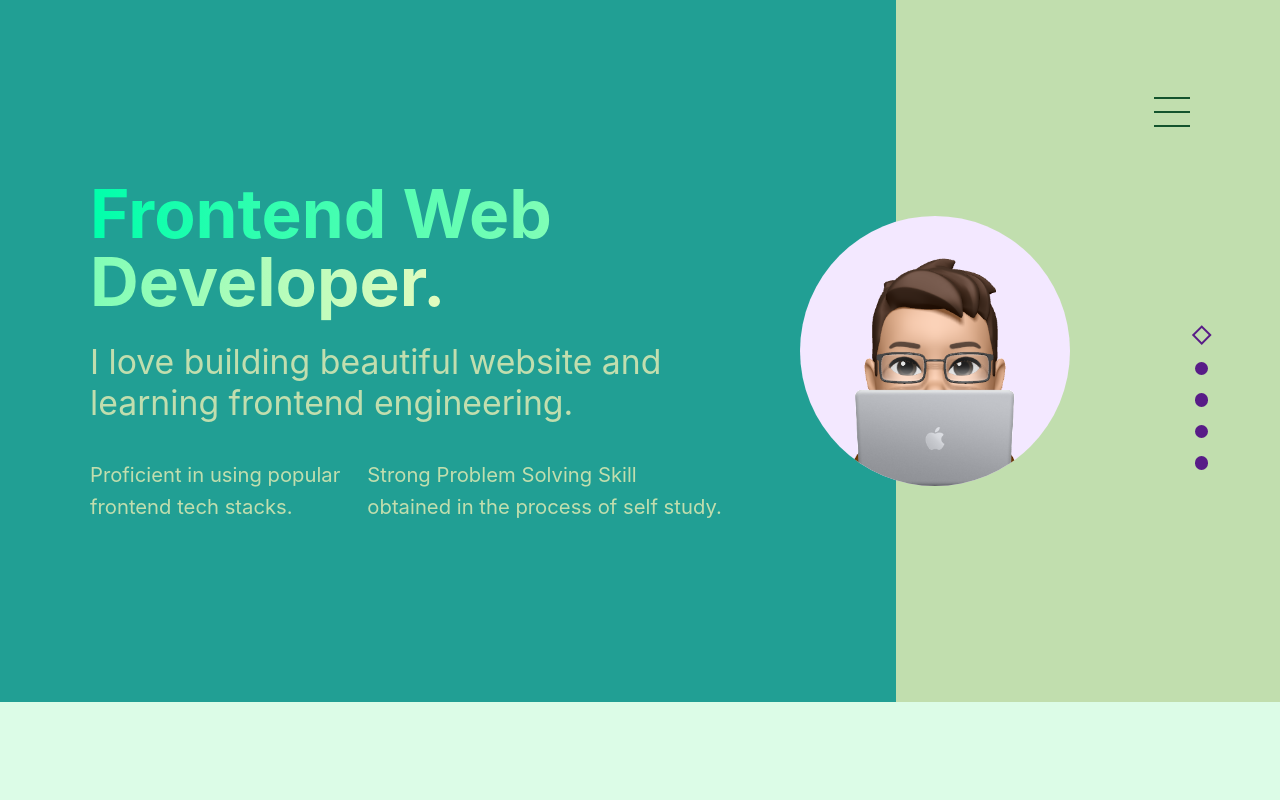
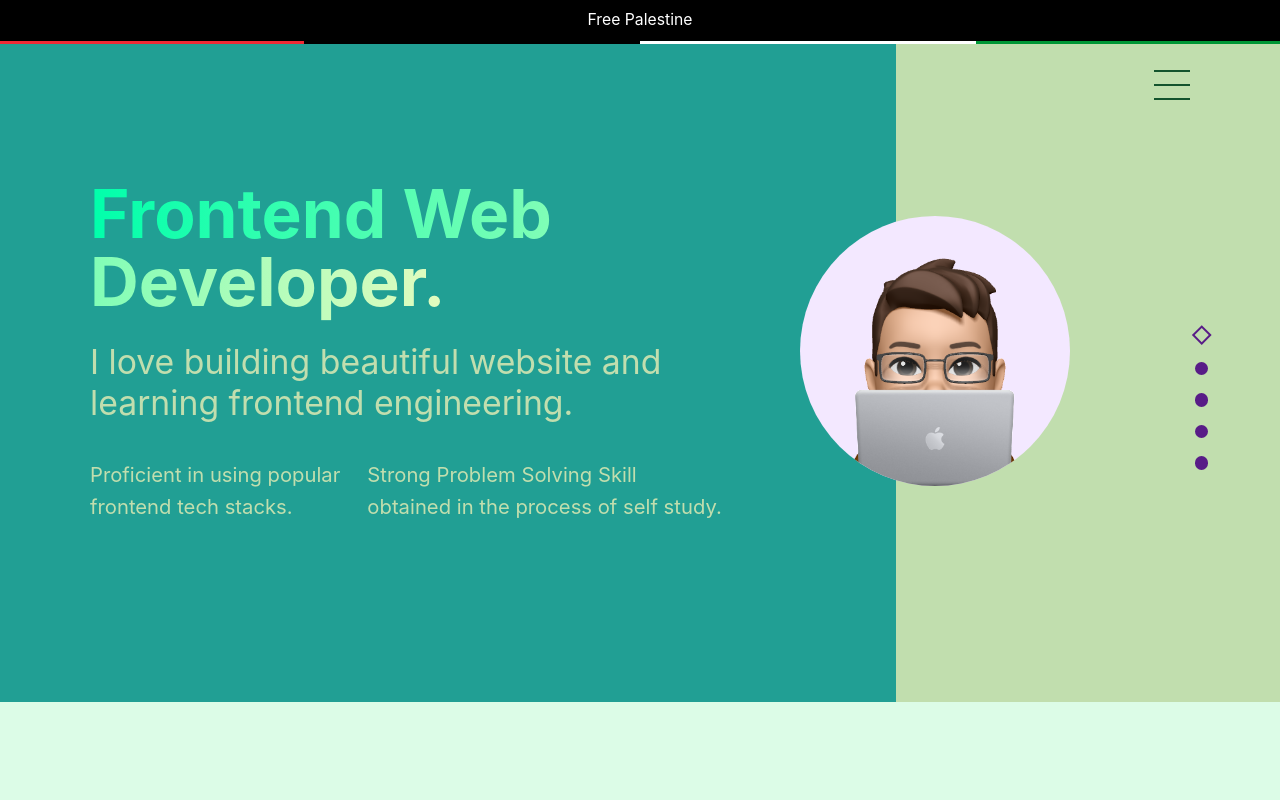
Before and after one commit to jackykh/personal-website, a Next.js app: page / in a window 1280 px wide. Shown: the top 800 px of the page. Built offline with nearby package versions, Linux system fonts and the light colour scheme; no server answers.

Commit message:
feat: stand for Palestine

```diff
--- a/Components/uiComponents/Navigation.tsx
+++ b/Components/uiComponents/Navigation.tsx
@@ -28,7 +28,9 @@ const Navigation = (props: { fixed?: boolean; isBgDark?: boolean }) => {
     <div
       className={`${
         props.fixed ? "fixed" : "absolute"
-      } right-5 top-5 md:right-14 md:top-14 z-[80]`}
+      } right-5 top-5 md:right-14 md:top-14 z-[80] ${
+        isHomepage && "top-10 md:top-8"
+      }`}
       ref={navRef}
       onTouchStart={(e) => e.stopPropagation()}
       onTouchMove={(e) => e.stopPropagation()}
--- a/pages/index.tsx
+++ b/pages/index.tsx
@@ -199,6 +199,9 @@ export default function Home() {
             !isSmallScreen || sectionBgWithDarkColor.includes(currentSection)
           }
         />
+        <div className="w-full text-center text-sm text-white bg-black py-2 absolute border-b-[3px] [border-image:linear-gradient(to_right,#EE2A35_0%,#EE2A35_25%,black_25%,black_50%,white_50%,white_75%,#009736_75%,#009736_100%)_30]">
+          <p>Free Palestine</p>
+        </div>
         <SectionOne ref={sectionOneRef} />
         <SectionTwo ref={sectionTwoRef} />
         <SectionThree ref={sectionThreeRef} />
```
